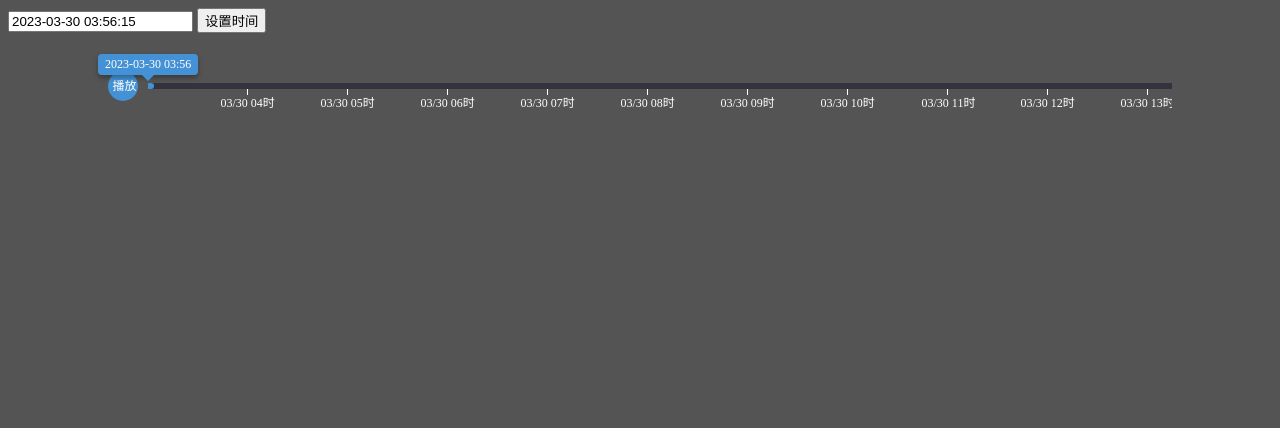
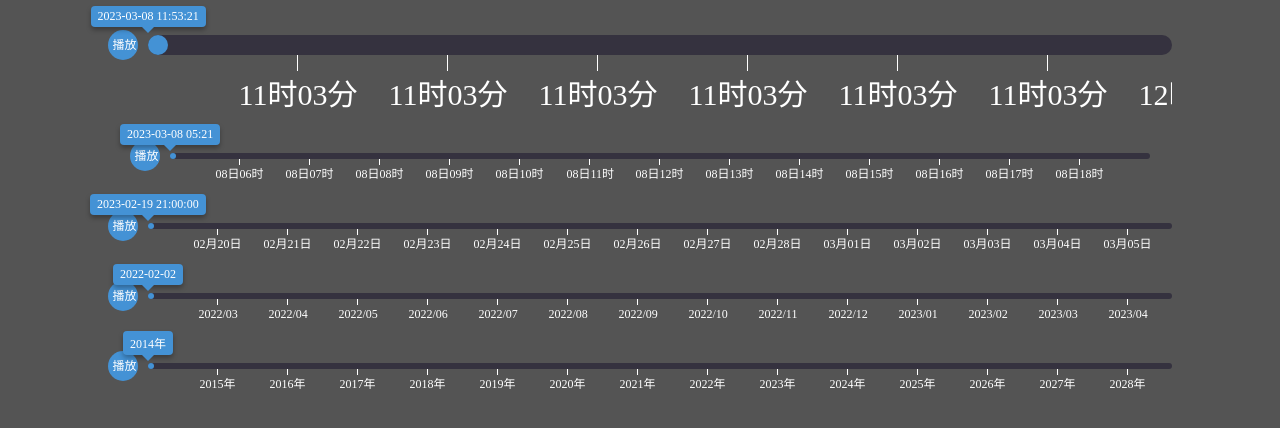
Before and after one commit to bestime/CanvasTimeLine, a website: page index.html in a window 1280 px wide. Drawn offline with nearby package versions, Linux system fonts and the light colour scheme.

Commit message:
修复bug

```diff
--- a/index.html
+++ b/index.html
@@ -4,12 +4,8 @@
     <meta charset="UTF-8" />
     <meta name="viewport" content="width=device-width, initial-scale=1.0" />
     <title>测试页面999</title>
-
+    <script src="https://cdn.bootcdn.net/ajax/libs/dayjs/1.11.7/dayjs.min.js"></script>
     <link rel="stylesheet" href="./dist/release/iife/index.css"/>
-    <style>
-
-    </style>
-
     <!-- <script src="./dist/dev/index.js"></script> -->
     <script>
       document.write(
@@ -18,85 +14,163 @@
     </script>
   </head>
   <body style="background-color: #545454;">
+    <div id="demo-01" style="margin:20px 100px 0 100px;"></div>
+    <div id="demo-02" style="margin:20px 100px 0 100px;"></div>
+    <div id="demo-03" style="margin:20px 100px 0 100px;"></div>
+    <div id="demo-04" style="margin:20px 100px 0 100px;"></div>
+    <div id="demo-05" style="margin:20px 100px 0 100px;"></div>
 
-
-
-
-    <div >
-      <input id="time-value" value="2023-03-03 12:08:30"/>
-      <button id="time-button">设置时间</button>
-    </div>
-    <div id="demo" style="margin:20px 100px 0 100px;"></div>
-    <script src="https://cdn.bootcdn.net/ajax/libs/dayjs/1.11.7/dayjs.min.js"></script>
     <script type="text/javascript">
 
+    ;(function () {
+        function createTimeData () {
+          const now = dayjs('2023-03-08 12:00:00')
+          const list = []
+          for(let a=0;a<400;a++) {
+            list.unshift(now.subtract(a, 'second').format('YYYY-MM-DD HH:mm:ss'))
+            list.push(now.add(a+1, 'second').format('YYYY-MM-DD HH:mm:ss'))
+          }
+          return list
+        }
 
+        const iCanvasTimeLine = new CanvasTimeLineTheme02(document.getElementById('demo-01'), {
+          scale: {
+            type: 'minute',
+            space: 150,
+            height: 16,
+            bottom: 10,
+            formatter: function (datetime) {
+              return dayjs(datetime).format("HH时MM分")
+            },
+            font: {
+              size: 30
+            }
+          },
+          progress: {
+            size: 20
+          },
+          onChange: function (datetime, next) {
+            next()
+          }
+        })
+        iCanvasTimeLine.setData(createTimeData())
+      })();
+
+      ;(function () {
         function createTimeData () {
-        const now = dayjs()
+          const now = dayjs('2023-03-08 12:00:00')
           const list = []
-        for(let a=0;a<350;a++) {
+          for(let a=0;a<400;a++) {
             list.unshift(now.subtract(a, 'minute').format('YYYY-MM-DD HH:mm:ss'))
             list.push(now.add(a+1, 'minute').format('YYYY-MM-DD HH:mm:ss'))
           }
           return list
         }
 
-
-
-      const iCanvasTimeLine = new CanvasTimeLineTheme02(document.getElementById('demo'), {
-        scale: 'hour',
-        style: {
-          scaleLineColor: 'white'
+        const iCanvasTimeLine = new CanvasTimeLineTheme02(document.getElementById('demo-02'), {
+          autoplay: {
+            enabled: false
           },
-        scaleSpace: 100,
-        labelFormat: function (datetime) {
+          scale: {
+            type: 'hour',
+          },
+          label: {
+            formatter: function (datetime) {
               return dayjs(datetime).format("YYYY-MM-DD HH:mm")
-        },
-        scaleFormat: function (datetime) {
-          return dayjs(datetime).format("MM/DD HH时")
+            }
           },
           onChange: function (datetime, next) {
-          console.log("时间改变", datetime)
-          document.getElementById('time-value').value = datetime.value
             next()
           }
         })
+        iCanvasTimeLine.setData(createTimeData())
+      })();
 
-      let list = [
-        '2023-03-23 12:00:00',
-        '2023-03-23 13:00:00',
-        '2023-03-23 14:00:00',
-        '2023-03-23 15:00:00',
-        '2023-03-23 16:00:00',
-        '2023-03-23 17:00:00',
-        '2023-03-23 18:00:00',
-        '2023-03-23 18:00:00',
-        '2023-03-23 20:00:00',
-        '2023-03-23 21:00:00',
-        '2023-03-23 22:00:00',
-        '2023-03-24 00:00:00',
-        '2023-03-24 02:00:00',
-        '2023-03-25 00:00:00',
-        '2023-03-25 01:00:00',
-        '2023-03-25 02:00:00',
-        '2023-03-25 03:00:00',
-      ]
+      ;(function () {
+        function createTimeData () {
+          const now = dayjs('2023-03-08 12:00:00')
+          const list = []
+          for(let a=0;a<400;a++) {
+            list.unshift(now.subtract(a, 'hour').format('YYYY-MM-DD HH:mm:ss'))
+            list.push(now.add(a+1, 'hour').format('YYYY-MM-DD HH:mm:ss'))
+          }
+          return list
+        }
 
-      list = createTimeData()
-      console.log("list", list)
+        const iCanvasTimeLine = new CanvasTimeLineTheme02(document.getElementById('demo-03'), {
+          scale: {
+            type: 'day'
+          },
+          onChange: function (datetime, next) {
+            next()
+          }
+        })
+        iCanvasTimeLine.setData(createTimeData())
+      })();
 
-      iCanvasTimeLine.setData(list)
-      // iCanvasTimeLine.setDateTime('2023-03-28 12:00:00')
+      ;(function () {
+        function createTimeData () {
+          const now = dayjs('2023-03-08 12:00:00')
+          const list = []
+          for(let a=0;a<400;a++) {
+            list.unshift(now.subtract(a, 'day').format('YYYY-MM-DD HH:mm:ss'))
+            list.push(now.add(a+1, 'day').format('YYYY-MM-DD HH:mm:ss'))
+          }
+          return list
+        }
+
+        const iCanvasTimeLine = new CanvasTimeLineTheme02(document.getElementById('demo-04'), {
+          scale: {
+            type: 'month',
+            formatter: function (datetime) {
+              return dayjs(datetime).format("YYYY/MM")
+            },
+          },
+          label: {
+            formatter: function (datetime) {
+              return dayjs(datetime).format("YYYY-MM-DD")
+            }
+          },
+          onChange: function (datetime, next) {
+            next()
+          }
+        })
+        iCanvasTimeLine.setData(createTimeData())
+      })();
+
+      ;(function () {
+        function createTimeData () {
+          const now = dayjs('2023-03-08 12:00:00')
+          const list = []
+          for(let a=0;a<10;a++) {
+            list.unshift(now.subtract(a, 'year').format('YYYY-MM-DD HH:mm:ss'))
+            list.push(now.add(a+1, 'year').format('YYYY-MM-DD HH:mm:ss'))
+          }
+          return list
+        }
+
+        const iCanvasTimeLine = new CanvasTimeLineTheme02(document.getElementById('demo-05'), {
+          scale: {
+            type: 'year',
+          },
+          autoplay: {
+            interval: 1000
+          },
+          label: {
+            formatter: function (datetime) {
+              return dayjs(datetime).format("YYYY年")
+            }
+          },
+          onChange: function (datetime, next) {
+            next()
+          }
+        })
+        iCanvasTimeLine.setData(createTimeData())
+      })();
 
 
 
 
-      document.getElementById('time-button').onclick = function () {
-        const time = document.getElementById('time-value').value
-        iCanvasTimeLine.setDateTime(time)
-      }
-
-      // console.log("iCanvasTimeLine", iCanvasTimeLine)
 
     </script>
   </body>
--- a/src/libs/convertList.ts
+++ b/src/libs/convertList.ts
@@ -12,10 +12,17 @@ export default function convertList (data: string[], scale: CanvasTimeLineTheme0
 
     const time = convertTime(new Date(value).getTime())
     let prefix = ''
-    if(scale==='day') {
+
+    if(scale === 'year') {
+      prefix = `${time.year}`
+    } else if(scale === 'month') {
+      prefix = `${time.year}-${time.month}`
+    } else if(scale==='day') {
       prefix = `${time.year}-${time.month}-${time.day}`
     } else if(scale === 'hour'){
       prefix = `${time.year}-${time.month}-${time.day} ${time.hour}`
+    } else if(scale === 'minute'){
+      prefix = `${time.year}-${time.month}-${time.day} ${time.hour}:${time.minute}`
     }
 
     if(!cache[prefix]) {
@@ -24,7 +31,7 @@ export default function convertList (data: string[], scale: CanvasTimeLineTheme0
         data: []
       }
     }
-    // console.log("单独", index, value)
+
     cache[prefix].data.push(value)
 
   }
@@ -38,6 +45,6 @@ export default function convertList (data: string[], scale: CanvasTimeLineTheme0
     return new Date(a.value).getTime() - new Date(b.value).getTime()
   })
 
-  // console.log("cache", cache, res)
+
   return res
 }
--- a/src/main.ts
+++ b/src/main.ts
@@ -1,11 +1,7 @@
 import { cloneEasy, observeDomResize, padStart } from '@bestime/utils';
 import { debounce, first, last, max, mergeWith, throttle } from 'lodash-es';
-
 import convertList from './libs/convertList';
 import { convertTime } from './libs/tool';
-
-const progressHeight = 6;
-const height = 26;
 
 export default class CanvasTimeLineTheme02 {
   _times: ReturnType<typeof convertList> = [];
@@ -20,7 +16,7 @@ export default class CanvasTimeLineTheme02 {
     pre: 0,
     current: 0
   };
-  _playing = false;
+
   _currentPopper: HTMLDivElement;
   _previewPopper: HTMLDivElement;
   _playBtn: HTMLDivElement;
@@ -31,9 +27,10 @@ export default class CanvasTimeLineTheme02 {
   _timerAuto: any;
   _timerObv: any;
   _mousein = false;
+  _canvasHeight = 0
   _obvHandler: ReturnType<typeof observeDomResize>;
 
-  constructor(element: HTMLDivElement, options?: Partial<CanvasTimeLineTheme02.Options>) {
+  constructor(element: HTMLDivElement, options?: CanvasTimeLineTheme02.InputOptions) {
     element.classList.add('canvas-timeLine-theme02');
     this._onMouesmove = this._onMouesmove.bind(this);
     this._onMouseup = this._onMouseup.bind(this);
@@ -58,19 +55,37 @@ export default class CanvasTimeLineTheme02 {
 
     this._options = mergeWith(
       {
-        scale: 'day',
-        scaleSpace: 70,
-        autoPlayInterval: 1000,
-        style: {
-          font: '12px Microsoft YaHei',
-          progressBarBackgroundColor: '#35323f',
-          progressBarActiveColor: '#4492d5',
-          scaleLineColor: '#fff',
-          scaleFontColor: '#fff'
+        scale: {
+          type: 'day',
+          height: 6,
+          lineColor: '#fff',
+          fontColor: '#fff',
+          space: 70,
+          bottom: 4,
+          font: {
+            size: 12,
+            family: 'Microsoft YaHei'
+          },
+        },
+
+        autoplay: {
+          enabled: false,
+          interval: 60
+        },
+        progress: {
+          size: 6,
+          backgroundActiveColor: '#4492d5',
+          backgroundStaticColor: '#35323f',
+        },
+        label: {
+
         }
       },
       options
     );
+
+    this._canvasHeight = this._options.scale.font.size + this._options.scale.bottom + this._options.scale.height + this._options.progress.size
+
 
     this._initDrag();
 
@@ -84,7 +99,7 @@ export default class CanvasTimeLineTheme02 {
     this._obvHandler = observeDomResize(
       this._element,
       () => {
-        this._canvas.style.width = this._times.length * this._options.scaleSpace + 'px';
+        this._canvas.style.width = this._times.length * this._options.scale.space + 'px';
         clearTimeout(this._timerObv);
         this._timerObv = setTimeout(() => {
           this._scrollToCurrent();
@@ -95,26 +110,46 @@ export default class CanvasTimeLineTheme02 {
     );
 
     this._playBtn.onclick = () => {
-      clearTimeout(this._timerAuto);
-      this._playing = !this._playing;
-      if (!this._playing) {
-        this._playBtn.innerHTML = '播放';
-        this._bodyPopper.classList.remove('playing');
-        return this;
+      if (this._options.autoplay.enabled) {
+        this.stop()
+      } else {
+        this.play()
       }
-      this._playBtn.innerHTML = '暂停';
-      this._bodyPopper.classList.add('playing');
-      this._checkAutoPlay();
+      return this;
     };
+
+
+    if(this._options.autoplay.enabled && this._options.autoplay.interval>0) {
+      this.play()
+    }
+
+    this._canvasRoom.style.borderTopWidth = (this._playBtn.offsetHeight - this._options.progress.size) / 2 + 'px'
+  }
+
+  play () {
+    clearTimeout(this._timerAuto);
+    this._options.autoplay.enabled = true
+    this._playBtn.innerHTML = '暂停';
+    this._bodyPopper.classList.add('playing');
+    this._checkAutoPlay();
+    return this;
+  }
+
+  stop () {
+    clearTimeout(this._timerAuto);
+    this._options.autoplay.enabled = false
+    this._playBtn.innerHTML = '播放';
+    this._bodyPopper.classList.remove('playing');
+    return this
   }
 
   _checkAutoPlay() {
     clearTimeout(this._timerAuto);
-    if (this._playing && !this._mousein && this._options.autoPlayInterval > 0) {
+    if (this._options.autoplay.enabled && !this._mousein && this._options.autoplay.interval > 0) {
       this._timerAuto = setTimeout(() => {
         const time = this._findNextTime();
         this.setDateTime(time, false);
-      }, this._options.autoPlayInterval);
+      }, this._options.autoplay.interval);
     }
   }
 
@@ -178,6 +213,10 @@ export default class CanvasTimeLineTheme02 {
     return time;
   }
 
+  get _minLeftSpace(){
+    return this._options.label.leftSpace ?? Math.floor(this._canvas.offsetWidth/2)
+  }
+
   _onMouseup() {
     this._offsetX.pre = this._offsetX.current;
     document.removeEventListener('mouseup', this._onMouseup);
@@ -185,25 +224,28 @@ export default class CanvasTimeLineTheme02 {
   }
   _onMouesmove(ev: MouseEvent) {
     const x = ev.clientX - this._pressX;
+    let left = x + this._offsetX.pre + this._minLeftSpace
+   if (x < 0) {
+      let current = Math.max(
+        left,
+        -(this._getMaxWidth() - this._canvasRoom.offsetWidth)
+      );
 
-    if (x > 0) {
-      this._offsetX.current = Math.min(x + this._offsetX.pre, 0);
-    } else if (x < 0) {
-      let current = Math.max(
-        x + this._offsetX.pre,
-        -(this._times.length * this._options.scaleSpace - this._canvasRoom.offsetWidth)
-      );
       this._offsetX.current = Math.min(current, 0);
+
+
     } else {
-      this._offsetX.current = x + this._offsetX.pre;
+      this._offsetX.current = Math.min(left, 0);
     }
+
     this.draw();
   }
 
   _initDrag() {
     this._canvas.onmousedown = ev => {
       this._mousein = true;
-      this._pressX = ev.clientX;
+      this._pressX = ev.clientX + this._minLeftSpace;
+
       document.removeEventListener('mouseup', this._onMouseup);
       document.removeEventListener('mousemove', this._onMouesmove);
       document.addEventListener('mouseup', this._onMouseup);
@@ -217,8 +259,8 @@ export default class CanvasTimeLineTheme02 {
         const width = this._getCurrentLeft(time);
 
         const currentScale = width + this._offsetX.current;
-        this._previewPopper.innerText = this._options.labelFormat
-          ? this._options.labelFormat(time)
+        this._previewPopper.innerText = this._options.label.formatter
+          ? this._options.label.formatter(time)
           : time;
         this._previewPopper.style.display = 'block';
         const boundary = this._canvas.getBoundingClientRect();
@@ -250,9 +292,9 @@ export default class CanvasTimeLineTheme02 {
         if (this._times[a].data[b] === time) {
           let length = this._times[a].data.length;
           if (a === this._times.length - 1) {
-            length--;
+            length = Math.max(length-1, 1);
           }
-          width = a * this._options.scaleSpace + (this._options.scaleSpace / length) * b;
+          width = a * this._options.scale.space + (this._options.scale.space / length) * b;
           isFind = true;
           break;
         }
@@ -271,21 +313,23 @@ export default class CanvasTimeLineTheme02 {
       return new Date(a).getTime() - new Date(b).getTime();
     });
     this._originTimes = data;
-    this._times = convertList(data, this._options.scale);
+    this._times = convertList(data, this._options.scale.type);
 
     if (data.length) {
-      this._canvas.style.width = this._times.length * this._options.scaleSpace + 'px';
+      this._canvas.style.width = this._times.length * this._options.scale.space + 'px';
       this.setDateTime(first(data)!, false);
-      // this.setDateTime('2023-03-23 06:15:47', false)
     }
 
     return this;
   }
 
+
+
   draw() {
-    const maxWidth = this._times.length * this._options.scaleSpace;
+    this._options?.beforeDraw?.()
+    const maxWidth = this._getMaxWidth()
+    let width = this._canvasRoom.offsetWidth;
 
-    let width = this._canvasRoom.offsetWidth;
     if (this._canvasRoom.offsetWidth > maxWidth) {
       width = maxWidth;
       this._offsetX.current = 0;
@@ -293,27 +337,32 @@ export default class CanvasTimeLineTheme02 {
     }
 
     this._canvas.width = width;
-    this._canvas.height = height;
+    this._canvas.height = this._canvasHeight;
     this._canvas.style.width = width + 'px';
-    this._canvas.style.height = height + 'px';
-    this._canvasRoom.style.height = height + 'px';
+    this._canvas.style.height = this._canvasHeight + 'px';
+    this._canvasRoom.style.height = this._canvasHeight + 'px';
     this._ctx.fillStyle = 'transparent';
-    this._ctx.fillRect(0, 0, width, height);
+    this._ctx.fillRect(0, 0, width, this._canvasHeight);
 
     this._drawProgress();
     this._drawScales();
   }
 
   _formatScale(value: string) {
-    if (this._options.scaleFormat) {
-      return this._options.scaleFormat(value);
+    if (this._options.scale.formatter) {
+      return this._options.scale.formatter(value);
     }
     const t = convertTime(new Date(value).getTime());
-
-    if (this._options.scale === 'day') {
+    if (this._options.scale.type === 'year') {
+      return `${padStart(t.year, 4, '0')}年`;
+    }else if (this._options.scale.type === 'month') {
+      return `${padStart(t.year, 4, '0')}年${padStart(t.month, 2, '0')}月`;
+    } else if (this._options.scale.type === 'day') {
       return `${padStart(t.month, 2, '0')}月${padStart(t.day, 2, '0')}日`;
-    } else if (this._options.scale === 'hour') {
+    } else if (this._options.scale.type === 'hour') {
       return `${padStart(t.day, 2, '0')}日${padStart(t.hour, 2, '0')}时`;
+    } else if (this._options.scale.type === 'minute') {
+      return `${padStart(t.hour, 2, '0')}时${padStart(t.minute, 2, '0')}分`;
     } else {
       return value;
     }
@@ -323,18 +372,18 @@ export default class CanvasTimeLineTheme02 {
     const boundary = this._canvas.getBoundingClientRect();
     const width = Math.round(mouseX - boundary.left) - this._offsetX.current;
 
-    let index01 = Math.floor(width / this._options.scaleSpace);
+    let index01 = Math.floor(width / this._options.scale.space);
     let data = this._times[index01];
     if (!data) return;
     let index02 = 0;
 
     if (width < pointX) {
       index02 = Math.floor(
-        (width % this._options.scaleSpace) / (this._options.scaleSpace / data.data.length)
+        (width % this._options.scale.space) / (this._options.scale.space / data.data.length)
       );
     } else {
       index02 = Math.ceil(
-        (width % this._options.scaleSpace) / (this._options.scaleSpace / data.data.length)
+        (width % this._options.scale.space) / (this._options.scale.space / data.data.length)
       );
       if (index02 > data.data.length - 1) {
         index01++;
@@ -352,40 +401,51 @@ export default class CanvasTimeLineTheme02 {
     return time;
   }
 
+  _getMaxWidth () {
+    let res = this._times.length * this._options.scale.space;
+    if(last(this._times)?.data.length ===1) {
+      res -= this._options.scale.space
+    }
+
+    return res
+  }
+
   _drawProgress() {
-    const width = this._getCurrentLeft(this.currentTime);
-    const maxWidth = this._times.length * this._options.scaleSpace;
+    const maxWidth = this._getMaxWidth()
+    let width = this._getCurrentLeft(this.currentTime);
+
 
     this._currentWidth = width;
 
     const currentScale = width + this._offsetX.current;
+    const penAdj = this._options.progress.size / 2
 
     this._ctx.beginPath();
-    this._ctx.lineWidth = progressHeight;
+    this._ctx.lineWidth = this._options.progress.size;
     this._ctx.lineCap = 'round';
-    this._ctx.strokeStyle = this._options.style.progressBarBackgroundColor;
-    this._ctx.moveTo(this._offsetX.current + progressHeight / 2, progressHeight / 2);
-    this._ctx.lineTo(this._offsetX.current + maxWidth - progressHeight / 2, progressHeight / 2);
+    this._ctx.strokeStyle = this._options.progress.backgroundStaticColor;
+    this._ctx.moveTo(penAdj, penAdj);
+    this._ctx.lineTo(this._canvas.offsetWidth - penAdj, penAdj);
     this._ctx.stroke();
     this._ctx.closePath();
 
-    const starat = this._offsetX.current + progressHeight / 2;
+
     let end = currentScale;
     if (end >= 0) {
-      end -= progressHeight / 2;
+      end -= penAdj;
       this._ctx.beginPath();
-      this._ctx.lineWidth = progressHeight;
-      this._ctx.strokeStyle = this._options.style.progressBarActiveColor;
-      this._ctx.moveTo(starat, progressHeight / 2);
-      this._ctx.lineTo(end, progressHeight / 2);
+      this._ctx.lineWidth = this._options.progress.size;
+      this._ctx.strokeStyle = this._options.progress.backgroundActiveColor;
+      this._ctx.moveTo(penAdj, penAdj);
+      this._ctx.lineTo(Math.max(end, penAdj), penAdj);
       this._ctx.stroke();
       this._ctx.closePath();
     }
 
     if (this.currentTime && currentScale <= this._canvasRoom.offsetWidth && currentScale >= 0) {
       this._currentPopper.style.display = 'block';
-      this._currentPopper.innerText = this._options.labelFormat
-        ? this._options.labelFormat(this.currentTime)
+      this._currentPopper.innerText = this._options.label.formatter
+        ? this._options.label.formatter(this.currentTime)
         : this.currentTime;
       const boundary = this._canvas.getBoundingClientRect();
       this._currentPopper.style.left =
@@ -400,33 +460,45 @@ export default class CanvasTimeLineTheme02 {
     this._ctx.lineCap = 'butt';
 
     for (let index = 1; index < this._times.length; index++) {
+      // 如果最后一个时间子项只有一个，则不绘制刻度及长度
+      if(index===this._times.length-1 && last(this._times)?.data.length===1) {
+        continue;
+      }
+
+
       this._ctx.beginPath();
       this._ctx.lineWidth = 1;
-      this._ctx.strokeStyle = this._options.style.scaleLineColor;
-      let x = this._options.scaleSpace * index - 0.5 + this._offsetX.current;
-      this._ctx.moveTo(x, 0 + progressHeight);
-      this._ctx.lineTo(x, 6 + progressHeight);
+      this._ctx.strokeStyle = this._options.scale.lineColor;
+      let x = this._options.scale.space * index - 0.5 + this._offsetX.current;
+      this._ctx.moveTo(x, 0 + this._options.progress.size);
+      this._ctx.lineTo(x, this._options.scale.height + this._options.progress.size);
       this._ctx.stroke();
-
       this._ctx.closePath();
 
+
+
+      // 绘制文本
       this._ctx.beginPath();
-      this._ctx.fillStyle = this._options.style.scaleFontColor;
-      this._ctx.font = this._options.style.font;
+      this._ctx.textBaseline = 'ideographic'
+      this._ctx.fillStyle = this._options.scale.fontColor;
+      this._ctx.font = `${this._options.scale.font.size}px ${this._options.scale.font.family}`;
+
+
       const text = this._formatScale(this._times[index].value);
       const txtWidth = this._ctx.measureText(text).width;
 
-      this._ctx.fillText(text, x - Math.floor(txtWidth / 2), 18 + progressHeight);
+
+      this._ctx.fillText(text, x - Math.floor(txtWidth / 2), this._canvasHeight);
       this._ctx.closePath();
     }
   }
 
   _scrollToCurrent() {
-    const width = this._getCurrentLeft(this.currentTime) - progressHeight / 2;
+    const width = this._getCurrentLeft(this.currentTime) - this._options.progress.size / 2;
 
     this._pressX = 0;
     this._offsetX.pre = 0;
-    this._offsetX.current = this._offsetX.pre;
+    this._offsetX.current = this._offsetX.pre
 
     // @ts-ignore
     this._onMouesmove({
@@ -437,6 +509,7 @@ export default class CanvasTimeLineTheme02 {
   }
 
   setDateTime(data: string, isMouseEvent?: boolean) {
+
     if (this.currentTime && this.currentTime === data) return;
     if (this._locking) {
       console.error(`时间设置失败： "${data}"。上一个切换未完成！`);
@@ -458,6 +531,7 @@ export default class CanvasTimeLineTheme02 {
     } else {
       this._scrollToCurrent();
     }
+
 
     if (this._options?.onChange) {
       this._locking = true;
```
Also changed, not shown: rollup.config.prod.js (+8 -1 lines), dist/dev/index.js, dist/release/esm/index.min.js, dist/release/iife/index.css, dist/release/iife/index.d.ts, dist/release/iife/index.min.js, 1 other file. Lines whose indentation alone changed are shown as unchanged.
